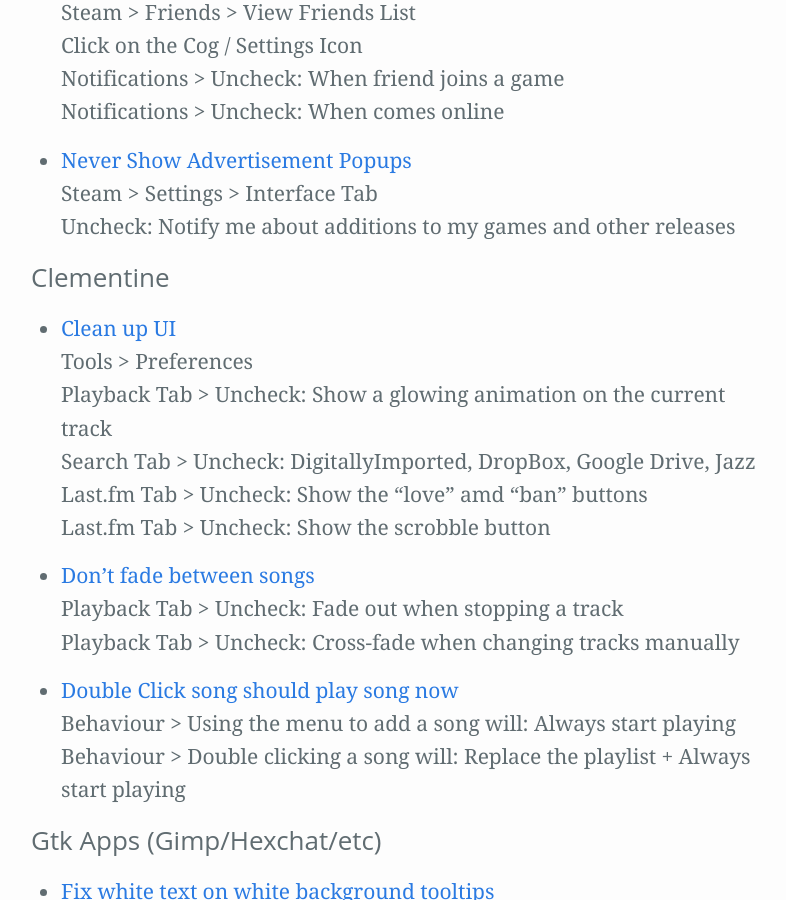
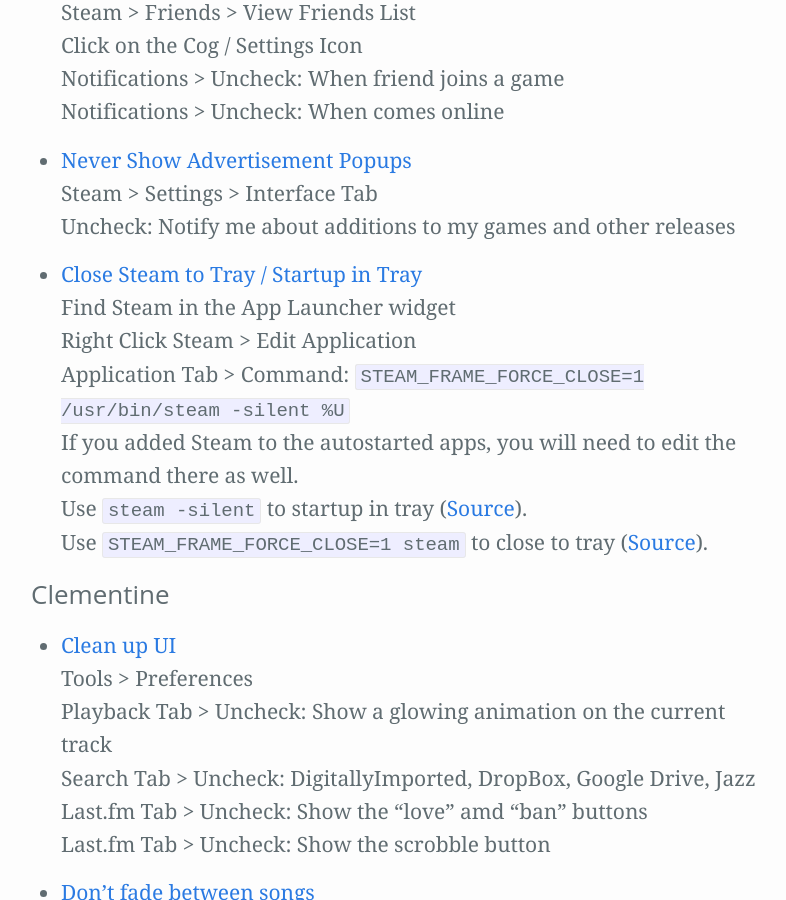
Before and after one commit to Zren/zren.github.io, a Jekyll site: the page built from kde_tips.md, in a window 1280 px wide and 900 px high, scrolled down 11554 px. Shown: the whole window, without its empty margins (239-1025 px from the left). Built offline with Jekyll 4.4.1, drawn with Linux system fonts in a browser that asks for light colours; our own code applies the rules of GitHub Pages for plain Markdown files.

Commit message:
Add tip for closing Steam to tray

```diff
--- a/kde_tips.md
+++ b/kde_tips.md
@@ -438,6 +438,15 @@
   Steam > Settings > Interface Tab
   Uncheck: Notify me about additions to my games and other releases
 {% endcapture%}{% include tip.html label=label contents=contents %}
+
+{% capture label %}Close Steam to Tray / Startup in Tray{% endcapture %}{% capture contents %}
+  Find Steam in the App Launcher widget
+  Right Click Steam > Edit Application
+  Application Tab > Command: `STEAM_FRAME_FORCE_CLOSE=1 /usr/bin/steam -silent %U`
+  If you added Steam to the autostarted apps, you will need to edit the command there as well.
+  Use `steam -silent` to startup in tray ([Source](https://github.com/ValveSoftware/steam-for-linux/issues/1025#issuecomment-12860675)).
+  Use `STEAM_FRAME_FORCE_CLOSE=1 steam` to close to tray ([Source](https://github.com/ValveSoftware/steam-for-linux/issues/5806)).
+{% endcapture%}{% include tip.html label=label contents=contents %}
 </ul>
 
 ### Clementine
```
